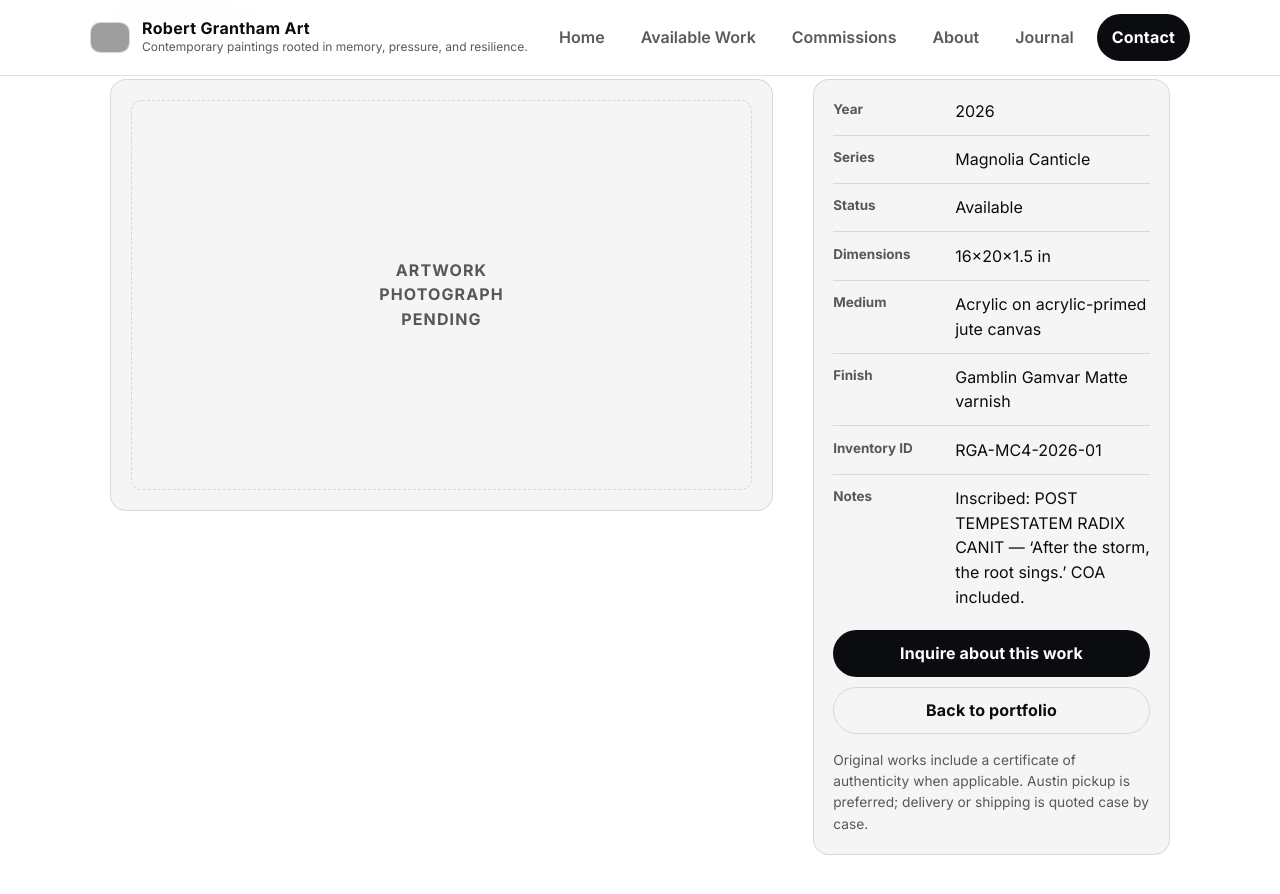
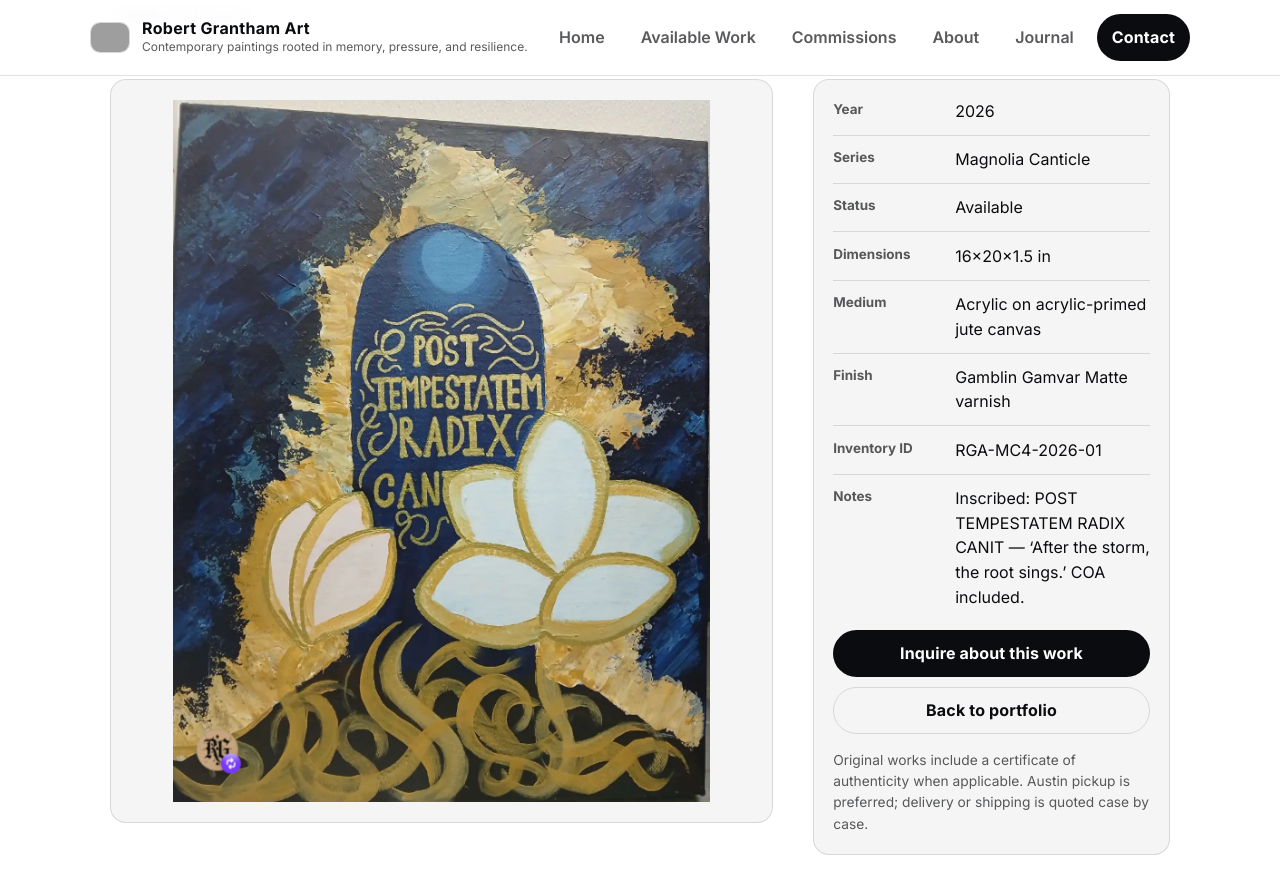
Before and after one commit to rgrantham82/rgrantham82.github.io, a Jekyll site: the page built from _works/magnolia-canticle-no-4.md, in a window 1280 px wide and 900 px high, scrolled down 339 px. Shown: the top 894 px of the window. Built offline with Jekyll 4.4.1, drawn with Linux system fonts in a browser that asks for light colours; grey boxes are pictures that could not be loaded.

Commit message:
Change image reference for Magnolia Canticle No. 4
Updated image path and added alt text for the artwork.

```diff
--- a/_works/magnolia-canticle-no-4.md
+++ b/_works/magnolia-canticle-no-4.md
@@ -7,7 +7,7 @@ size: 16×20×1.5 in
 medium: Acrylic on acrylic-primed jute canvas
 finish: Gamblin Gamvar Matte varnish
 inventory_id: RGA-MC4-2026-01
-# image: /assets/images/work-magnolia-canticle-no-4.jpg  # Add after the photograph is placed in assets/images/.
+image: assets/images/magnolia_canticle_4.png
 alt: Magnolia Canticle, No. 4 — abstract acrylic painting on jute with gold calligraphic inscription and decorative scrollwork
 subtitle: "After the storm, the root sings: a magnolia canticle carried by jute, gold lettering, and weathered layers."
 section: Magnolia Canticle
```
